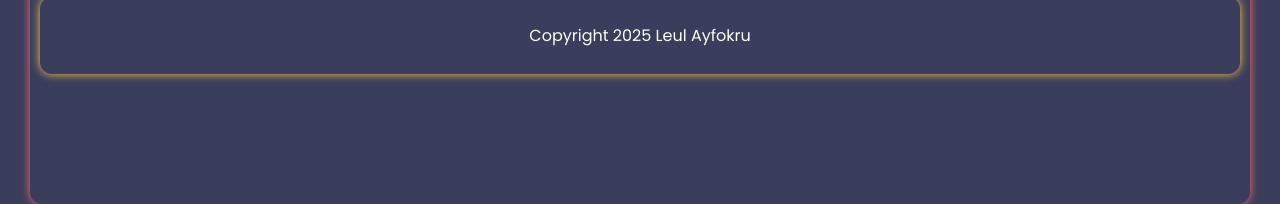
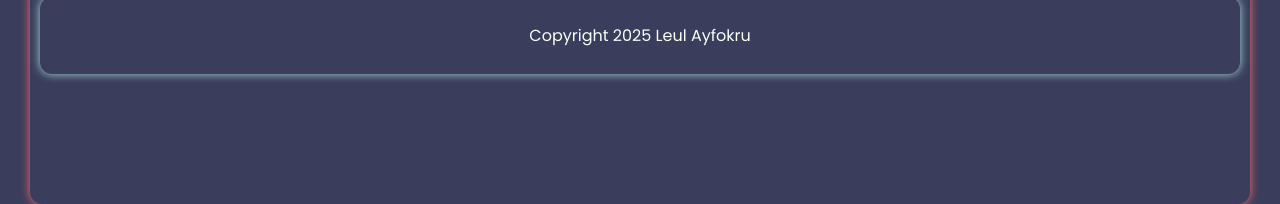
Before and after one commit to akl-leul/leul-ayfokru-portfolio, a plain HTML site: page index.html in a window 1280 px wide. Shown: the part 5377-5581 px from the top of the page. Drawn offline with nearby package versions, Linux system fonts and the light colour scheme.

```diff
--- a/css/style.css
+++ b/css/style.css
@@ -400,7 +400,7 @@
     display: flex;
     align-items: center;
     justify-content: center;
-    box-shadow: 0 0 10px var(--secondary-color-hover);
+    box-shadow: 0 0 10px var(--background-accent);
     border-radius: 12px;
     overflow: hidden;
     height: fit-content;
```
